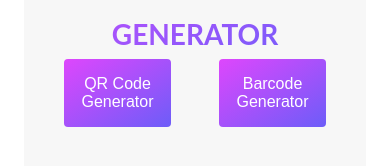
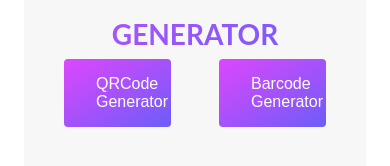
Before and after one commit to akindoju/barcode-generator, a React (Create React App) app: page / in a window 390 px wide. Shown: the part 148-314 px from the top of the page. Built offline with nearby package versions, Linux system fonts and the light colour scheme.

Commit message:
Fixed media query for homepage btn

```diff
--- a/src/App.css
+++ b/src/App.css
@@ -52,19 +52,7 @@ body {
   text-align: center;
 }
 
-.row:not(:last-child) {
-  margin-bottom: 8rem;
-}
-
-.row::after {
-  display: table;
-  content: '';
-  clear: both;
-}
-
-.row [class^='col'] {
-  float: left;
-}
+/*Class after .row that starts with "col"*/
 .row [class^='col']:not(:last-child) {
   margin-right: 6rem;
 }
@@ -143,6 +131,7 @@ body {
 
 svg {
   margin-top: 2rem;
+  align-items: center;
 }
 
 QRCode {
@@ -188,6 +177,12 @@ QRCode {
     font-size: 3.5rem;
   }
 
+  .btn {
+    text-align: center;
+    padding: 2rem 4rem;
+    font-size: 2rem;
+  }
+
   .input {
     width: 70%;
   }
--- a/src/pages/homepage/homepage.jsx
+++ b/src/pages/homepage/homepage.jsx
@@ -15,7 +15,7 @@ const Homepage = () => {
             history.push('/qrCode');
           }}
         >
-          QR Code Generator
+          QRCode Generator
         </button>
         <button
           className="col-1-of-2 btn"
```
